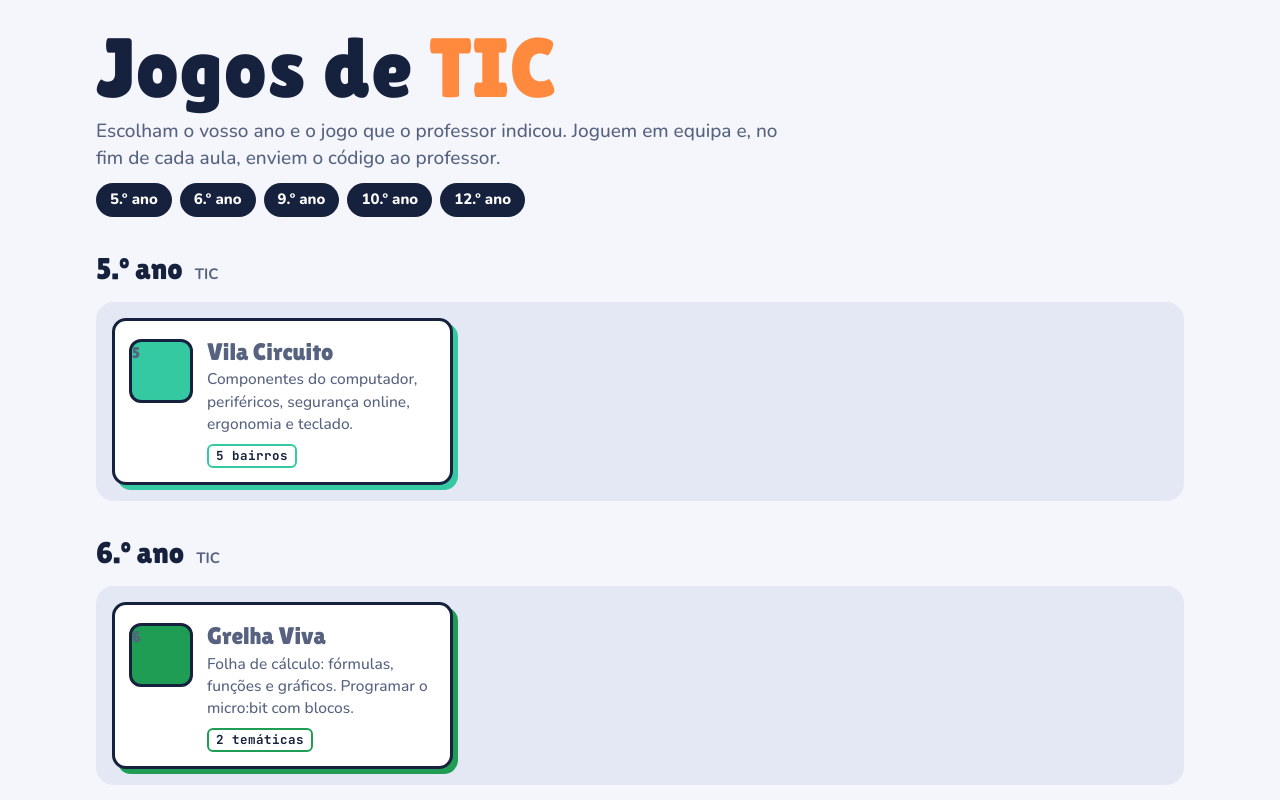
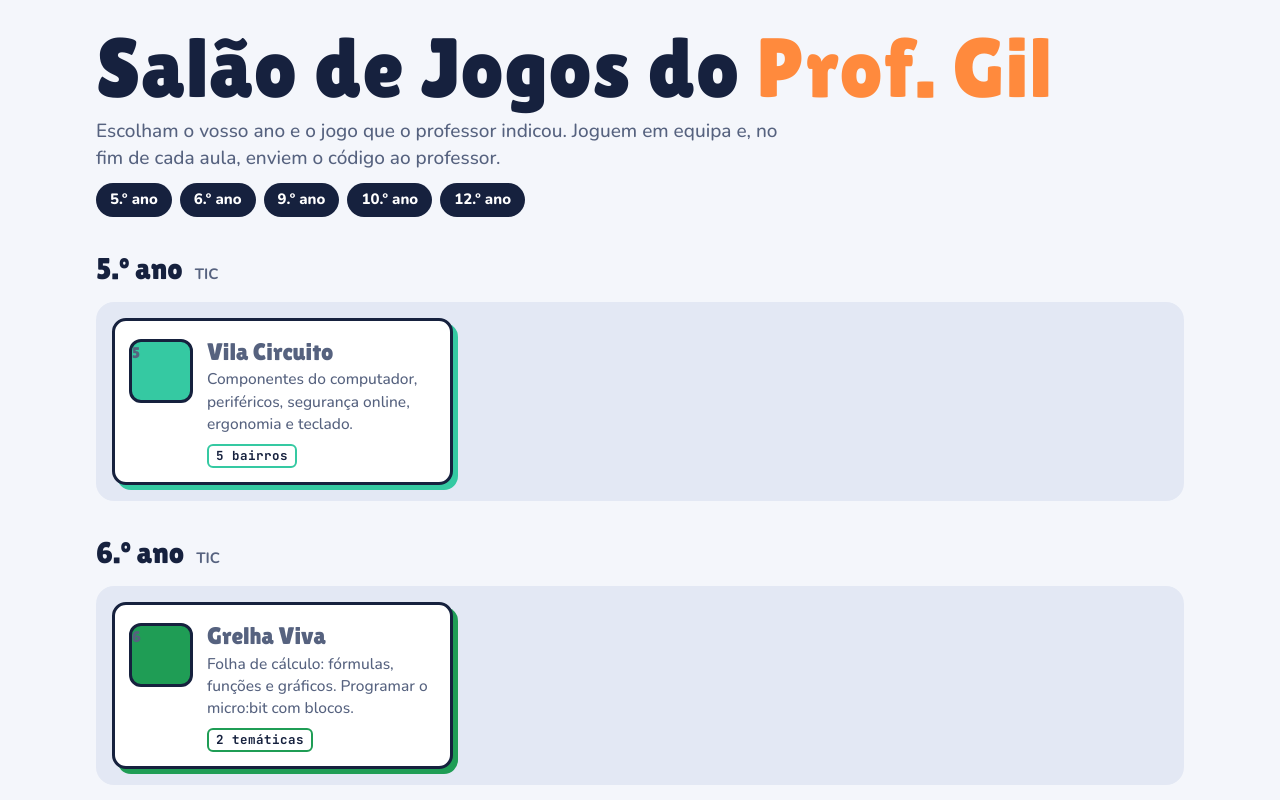
Before and after one commit to gil78/jogos, a plain HTML site: page index.html in a window 1280 px wide. Shown: the top 800 px of the page. Drawn offline with nearby package versions, Linux system fonts and the light colour scheme.

Commit message:
Novo título: Salão de Jogos do Prof. Gil
Co-Authored-By: Claude Opus 5.5 <noreply@anthropic.com>
Claude-Session: https://claude.ai/code/session_01YQehhj6CB3kSfTMSavufLr

```diff
--- a/index.html
+++ b/index.html
@@ -3,7 +3,7 @@
 <head>
 <meta charset="utf-8">
 <meta name="viewport" content="width=device-width,initial-scale=1,viewport-fit=cover">
-<title>Jogos de TIC</title>
+<title>Salão de Jogos do Prof. Gil</title>
 <meta name="description" content="Jogos educativos de TIC, do 5.º ao 12.º ano, com equipas, níveis e área do professor.">
 <link rel="preconnect" href="https://fonts.googleapis.com">
 <link rel="preconnect" href="https://fonts.gstatic.com" crossorigin>
@@ -46,7 +46,7 @@ a.game:hover,a.game:focus-visible{transform:translate(-2px,-2px);box-shadow:7px
 <body>
 <div class="wrap">
 <header>
- <h1>Jogos de <em>TIC</em></h1>
+ <h1>Salão de Jogos do <em>Prof. Gil</em></h1>
  <p class="lead">Escolham o vosso ano e o jogo que o professor indicou. Joguem em equipa e, no fim de cada aula, enviem o código ao professor.</p>
  <nav aria-label="Anos"><a href="#a5">5.º ano</a><a href="#a6">6.º ano</a><a href="#a9">9.º ano</a><a href="#a10">10.º ano</a><a href="#a12">12.º ano</a></nav>
 </header>
```
